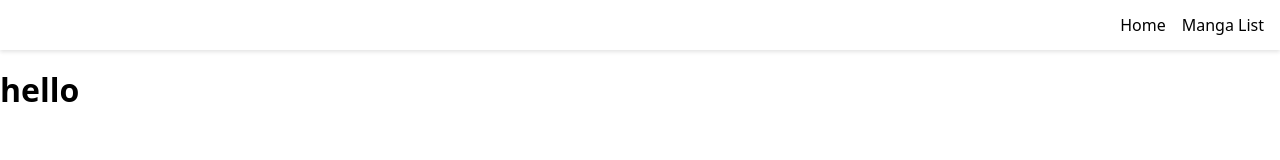
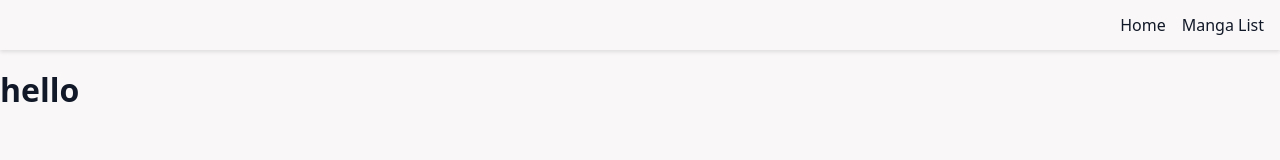
Before and after one commit to meronogbai/manga-central, a React (Create React App) app: page / in a window 1280 px wide. Shown: the top 160 px of the page. Built offline with nearby package versions, Linux system fonts and the light colour scheme.

Commit message:
Update color scheme

```diff
--- a/src/index.css
+++ b/src/index.css
@@ -4,4 +4,11 @@
   --primary-color: #3f72af;
   --secondary-color: #112d4e;
   --tertiary-color: #dbe2ef;
+  --body-background-color: #f9f7f7;
+  --body-text-color: #111827;
 }
+
+body {
+  background-color: var(--body-background-color);
+  color: var(--body-text-color);
+}
```
